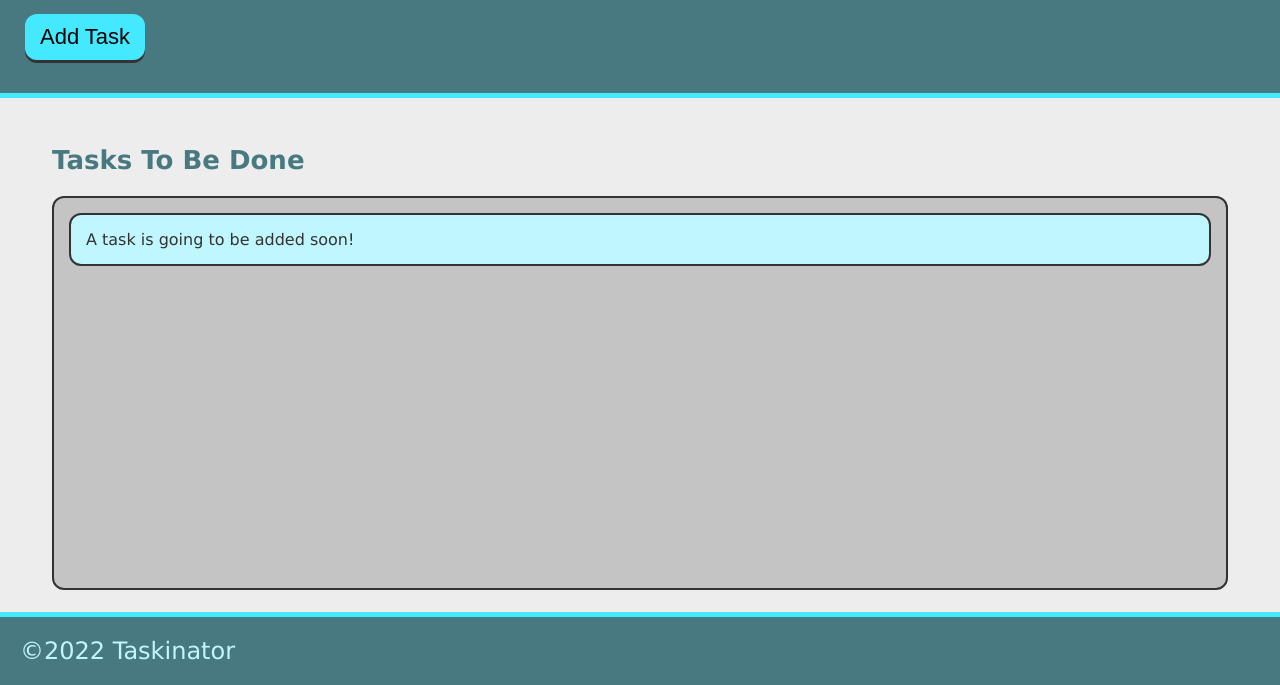
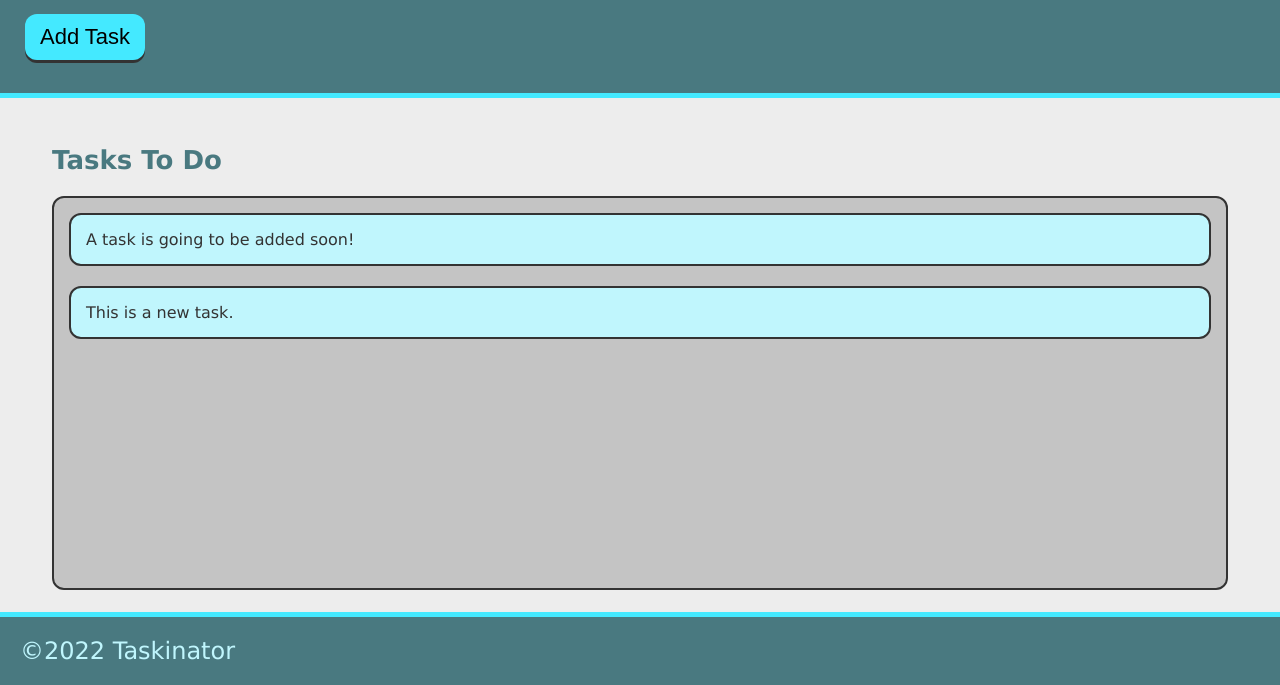
Before and after one commit to pwkinsley87/Taskinator, a plain HTML site: page index.html in a window 1280 px wide. Both pictures are taken after a click on the button "Add Task". Shown: the part 115-800 px from the top of the page. Drawn offline with Linux system fonts and the light colour scheme.

Commit message:
wrote function enabling user to add a task to the task handler

```diff
--- a/assets/js/script.js
+++ b/assets/js/script.js
@@ -0,0 +1,11 @@
+var buttonEl = document.querySelector("#save-task");
+var tasksToDoEl = document.querySelector("#tasks-to-do");
+
+var createTaskHandler = function() {
+    var listItemEl = document.createElement("li");
+    listItemEl.className = "task-item";
+    listItemEl.textContent = "This is a new task.";
+    tasksToDoEl.appendChild(listItemEl);
+}
+
+buttonEl.addEventListener("click", createTaskHandler);
--- a/index.html
+++ b/index.html
@@ -11,12 +11,12 @@
     <header>
         <h1 class="page-title">Taskinator</h1>
         <p>Click the button below to add a new task!</p>
-        <button class="btn" >Add Task</button>
+        <button class="btn" id="save-task">Add Task</button>
     </header>
     <main class="page-content">
         <section class="task-list-wrapper">
-            <h2 class="list-title">Tasks To Be Done</h2>
-            <ul class="task-list">
+            <h2 class="list-title">Tasks To Do</h2>
+            <ul class="task-list" id="tasks-to-do">
                 <li class="task-item">A task is going to be added soon!</li>
             </ul>
         </section>
```
